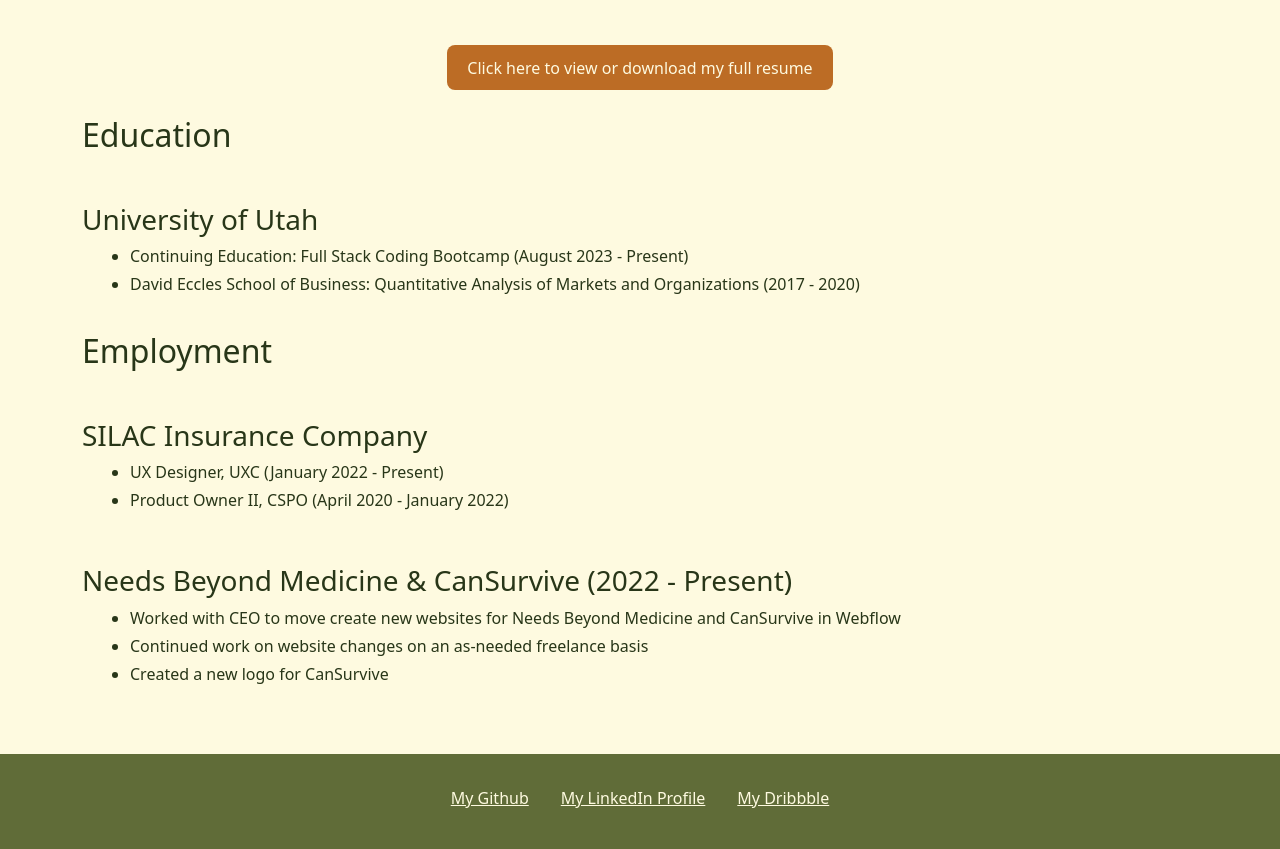
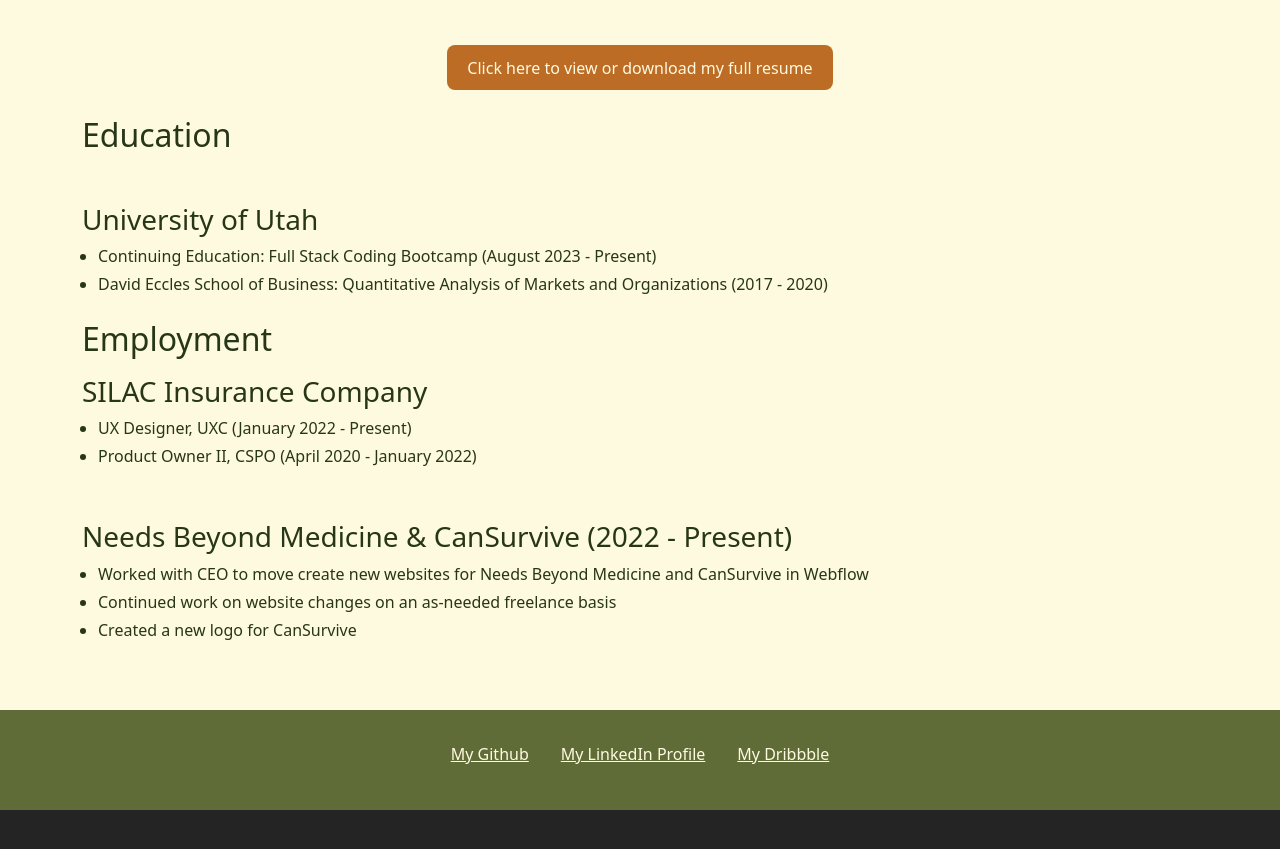
Before and after one commit to whitbreezy/portfolio, a React (Vite) app: page /resume in a window 1280 px wide. Shown: the part 497-1346 px from the top of the page. After the commit the page ends 1307 px from the top, so only its background shows below. Built offline with nearby package versions, Linux system fonts and the light colour scheme.

Commit message:
changed margin classes on resume bullet points

```diff
--- a/src/pages/ResumePage.jsx
+++ b/src/pages/ResumePage.jsx
@@ -28,7 +28,7 @@
                 </a>
 
             </Row>
-            <Row className='mb-3'>
+            <Row className='mb-1'>
                 <h2 className='mb-5'>
                     Education
                 </h2>
@@ -36,7 +36,7 @@
                 <h3>
                     University of Utah
                 </h3>
-                <ul className='ms-5'>
+                <ul className='ms-3'>
                     <li className='mb-1'>
                         Continuing Education: Full Stack Coding Bootcamp (August 2023 - Present)
                     </li>
@@ -46,14 +46,14 @@
                 </ul>
             </Row>
             <Row>
-                <h2 className='mb-5'>
+                <h2 className='mb-3'>
                     Employment
                 </h2>
 
                 <h3>
                     SILAC Insurance Company
                 </h3>
-                <ul className='ms-5 mb-5'>
+                <ul className='ms-3 mb-5'>
                     <li className='mb-1'>
                         UX Designer, UXC (January 2022 - Present)
                     </li>
@@ -64,7 +64,7 @@
                 <h3>
                     Needs Beyond Medicine & CanSurvive (2022 - Present)
                 </h3>
-                <ul className='ms-5'>
+                <ul className='ms-3'>
                     <li className='mb-1'>
                         Worked with CEO to move create new websites for Needs Beyond Medicine and CanSurvive in Webflow
                     </li>
```
